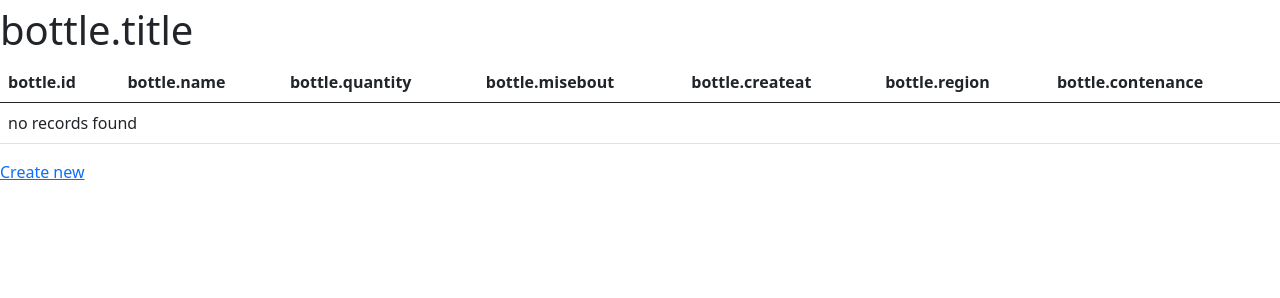
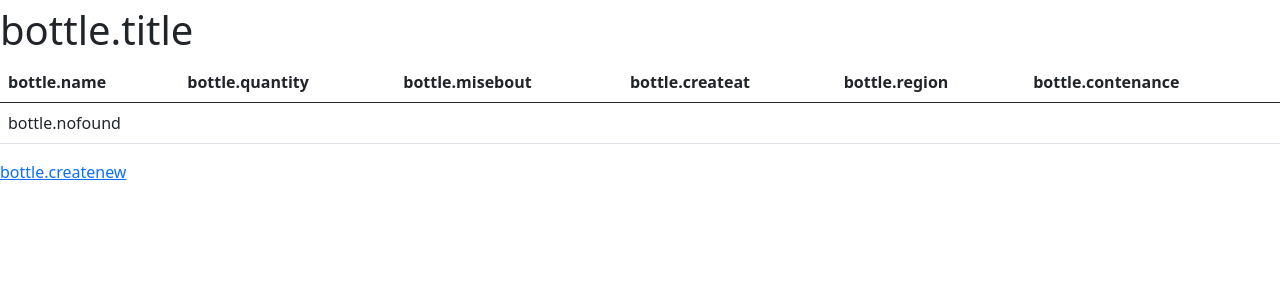
Before and after one commit to Fert-n/BoutStock, a Symfony app: template templates/bottle/index.html.twig in a window 1280 px wide. Shown: the part 50-348 px from the top of the page. Run offline with Twig, Linux system fonts and the light colour scheme; the template is opened without the code that fills it, so the values that code supplies are empty; some libraries are stand-ins or nearby versions.

Commit message:
creation suite bottle + modification du datetime en date

```diff
--- a/src/Entity/Bottle.php
+++ b/src/Entity/Bottle.php
@@ -28,12 +28,12 @@ class Bottle
     private $quantity;
 
     /**
-     * @ORM\Column(type="datetime")
+     * @ORM\Column(type="date")
      */
     private $misebout;
 
     /**
-     * @ORM\Column(type="datetime")
+     * @ORM\Column(type="date")
      */
     private $createat;
 
--- a/templates/bottle/index.html.twig
+++ b/templates/bottle/index.html.twig
@@ -10,7 +10,6 @@
     <table class="table">
         <thead>
             <tr>
-                <th>{{ 'bottle.id'|trans }}</th>
                 <th>{{ 'bottle.name'|trans }}</th>
                 <th>{{ 'bottle.quantity'|trans }}</th>
                 <th>{{ 'bottle.misebout'|trans }}</th>
@@ -22,25 +21,24 @@
         <tbody>
         {% for bottle in bottles %}
             <tr>
-                <td>{{ bottle.id }}</td>
                 <td>{{ bottle.name }}</td>
                 <td>{{ bottle.quantity }}</td>
-                <td>{{ bottle.misebout ? bottle.misebout|date('Y-m-d H:i:s') : '' }}</td>
-                <td>{{ bottle.createat ? bottle.createat|date('Y-m-d H:i:s') : '' }}</td>
+                <td>{{ bottle.misebout ? bottle.misebout|date('Y-m-d') : '' }}</td>
+                <td>{{ bottle.createat ? bottle.createat|date('Y-m-d') : '' }}</td>
                 <td>{{ bottle.region }}</td>
                 <td>{{ bottle.contenance }}</td>
                 <td>
-                    <a href="{{ path('bottle_show', {'id': bottle.id}) }}">show</a>
-                    <a href="{{ path('bottle_edit', {'id': bottle.id}) }}">edit</a>
+                    <a href="{{ path('bottle_show', {'id': bottle.id}) }}">{{ 'bottle.show'|trans }}</a>
+                    <a href="{{ path('bottle_edit', {'id': bottle.id}) }}">{{ 'bottle.edit'|trans }}</a>
                 </td>
             </tr>
         {% else %}
             <tr>
-                <td colspan="8">no records found</td>
+                <td colspan="8">{{ 'bottle.nofound'|trans }}</td>
             </tr>
         {% endfor %}
         </tbody>
     </table>
 
-    <a href="{{ path('bottle_new') }}">Create new</a>
+    <a href="{{ path('bottle_new') }}">{{ 'bottle.createnew'|trans }}</a>
 {% endblock %}
--- a/templates/bottle/show.html.twig
+++ b/templates/bottle/show.html.twig
@@ -21,11 +21,11 @@
             </tr>
             <tr>
                 <th>Misebout</th>
-                <td>{{ bottle.misebout ? bottle.misebout|date('Y-m-d H:i:s') : '' }}</td>
+                <td>{{ bottle.misebout ? bottle.misebout|date('Y-m-d') : '' }}</td>
             </tr>
             <tr>
                 <th>Createat</th>
-                <td>{{ bottle.createat ? bottle.createat|date('Y-m-d H:i:s') : '' }}</td>
+                <td>{{ bottle.createat ? bottle.createat|date('Y-m-d') : '' }}</td>
             </tr>
             <tr>
                 <th>Region</th>
--- a/translations/bottle+intl-icu.fr.yml
+++ b/translations/bottle+intl-icu.fr.yml
@@ -5,5 +5,9 @@ bottle.name: 'Nom'
 bottle.quantity: 'Quantité'
 bottle.misebout: 'Mise en Bouteille'
 bottle.createat: 'A la maison'
-bottle.region: 'Region'
+bottle.region: 'Pays/Region'
 bottle.contenance: 'cl'
+bottle.createnew: 'Ajouter'
+bottle.show: 'détails'
+bottle.edit: 'Modifier'
+bottle.nofound: 'Aucune Bouteille'
```
Also changed, not shown: migrations/Version20210204081006.php (added, +31 -0 lines).
